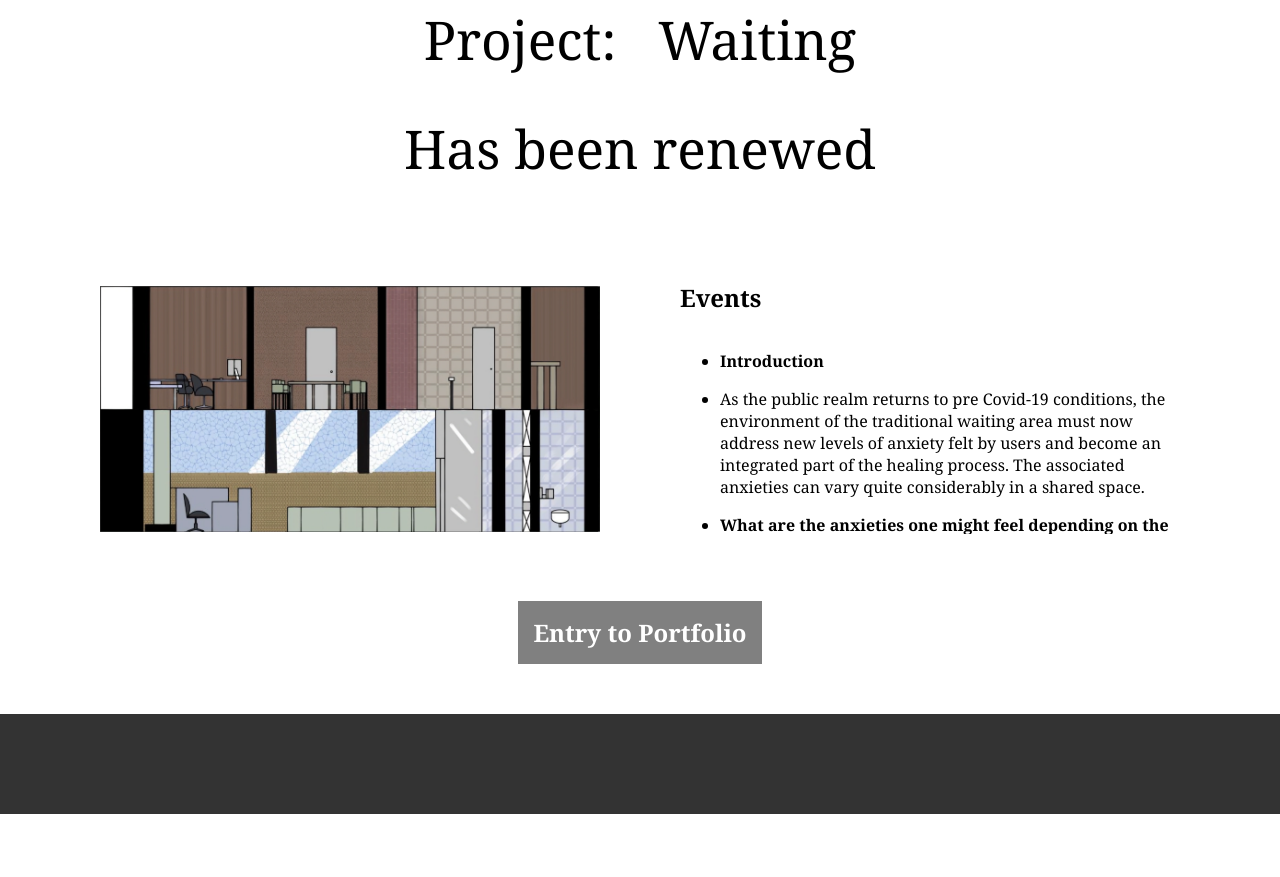
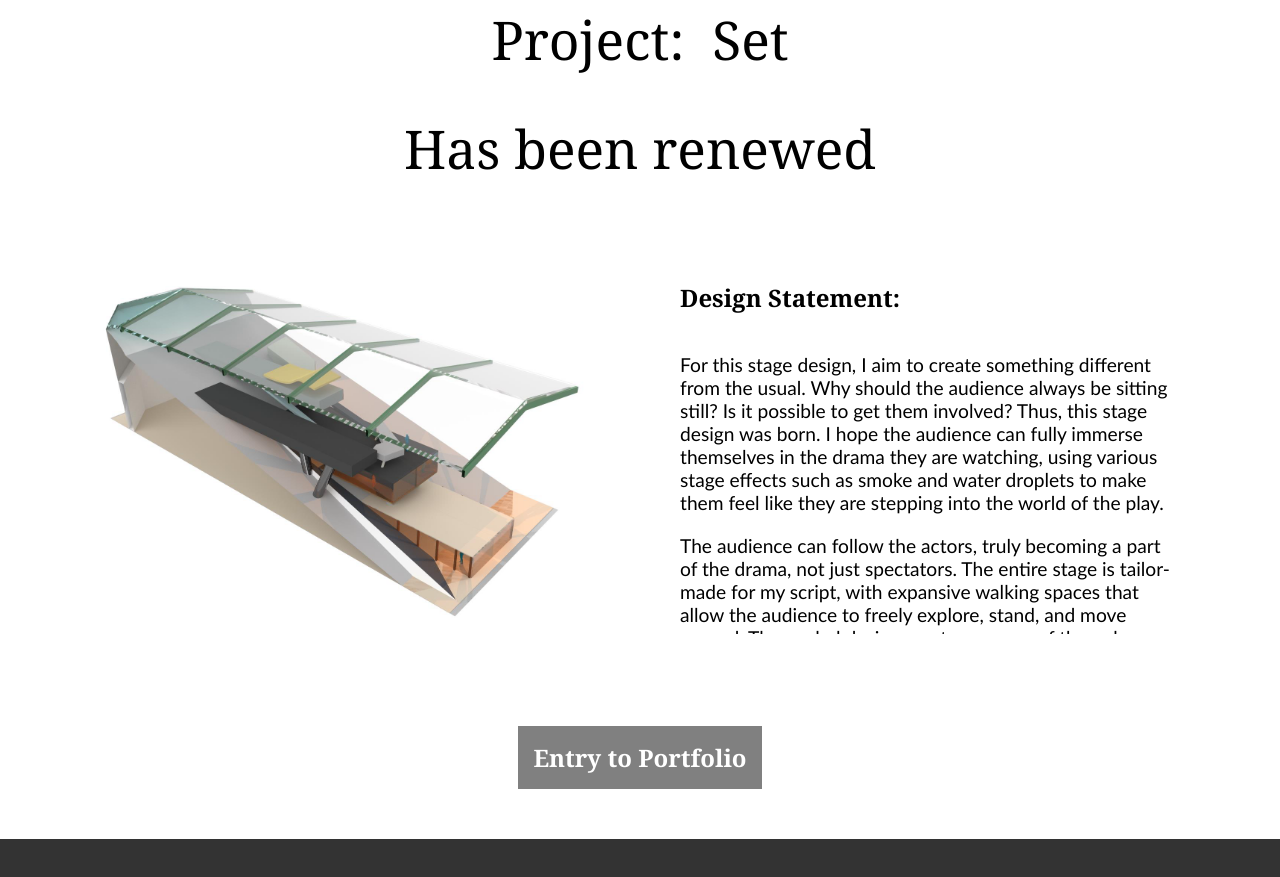
Before and after one commit to ZureTz/portfolio-website, a plain HTML site: page index.html in a window 1280 px wide. Shown: the part 1063-1940 px from the top of the page. Before the commit the page ends 1877 px from the top, so only its background shows below. Drawn offline with Linux system fonts and the light colour scheme.

Commit message:
Refactor background images, update styles, and revise event card content
Replace background image formats, adjust styling, and amend event card content to enhance visual appeal and user engagement

```diff
--- a/index.html
+++ b/index.html
@@ -46,8 +46,7 @@
             Project:
             <span class="barcode"> </span>
             <span class="barcode"> </span>
-            <span class="barcode"> </span>
-            Waiting
+            Set
           </p>
           <p>Has been renewed</p>
         </div>
@@ -55,67 +54,37 @@
 
       <article class="events cards">
         <article class="card">
-          <img src="/images/events/events-background.webp" alt="event image" />
+          <img src="/images/events/events-background.png" alt="event image" />
         </article>
 
         <article class="card">
-          <header><h2>Events</h2></header>
+          <header><h2>Design Statement:</h2></header>
           <div class="content">
-            <ul>
-              <li>
-                <strong>Introduction</strong>
-              </li>
+            <p>
+              For this stage design, I aim to create something different from
+              the usual. Why should the audience always be sitting still? Is it
+              possible to get them involved? Thus, this stage design was born. I
+              hope the audience can fully immerse themselves in the drama they
+              are watching, using various stage effects such as smoke and water
+              droplets to make them feel like they are stepping into the world
+              of the play.
+            </p>
 
-              <li>
-                <p>
-                  As the public realm returns to pre Covid-19 conditions, the
-                  environment of the traditional waiting area must now address
-                  new levels of anxiety felt by users and become an integrated
-                  part of the healing process. The associated anxieties can vary
-                  quite considerably in a shared space.
-                </p>
-              </li>
+            <p>
+              The audience can follow the actors, truly becoming a part of the
+              drama, not just spectators. The entire stage is tailor-made for my
+              script, with expansive walking spaces that allow the audience to
+              freely explore, stand, and move around. The angled design creates
+              a sense of the unknown about gravity, prompting the audience to
+              pay more attention to their senses, enabling them to fully engage
+              in the theatrical experience.
+            </p>
 
-              <li>
-                <p>
-                  <strong>
-                    What are the anxieties one might feel depending on the
-                    reason for the visit?
-                  </strong>
-                </p>
-              </li>
-
-              <li>
-                <p>
-                  <strong>
-                    How can a space function appropriately for a range of
-                    anxieties?
-                  </strong>
-                </p>
-              </li>
-
-              <li>
-                <p>
-                  <strong>
-                    What external influences of the space should be taken into
-                    consideration to enable you to make appropriate and logical
-                    proposals?
-                  </strong>
-                </p>
-              </li>
-
-              <li>
-                <p>
-                  You will be assigned one of the following:
-                </p>
-              </li>
-
-              <li>
-                <p>
-                  <strong>GP practice (NHS)</strong>
-                </p>
-              </li>
-            </ul>
+            <p>
+              As sensations gradually amplify, changes in lighting, atmosphere,
+              and smoke will further stimulate the audience to immerse
+              themselves in the roles within the play.
+            </p>
           </div>
         </article>
       </article>
--- a/styles.css
+++ b/styles.css
@@ -39,7 +39,6 @@ body {
   background: rgba(39, 46, 59, 0.5);
   border-radius: 4px;
 }
-
 
 /* Navigation bar */
 nav {
@@ -145,14 +144,12 @@ nav::after {
 }
 
 .banner {
-  background-image: linear-gradient(
-      rgba(39, 46, 59, 0.5),
-      rgba(39, 46, 59, 0.5)
-    ),
-    url(/images/background.jpg);
-  background-size: cover;
-  background-position: center;
-  background-repeat: no-repeat;
+  background: linear-gradient(rgba(39, 46, 59, 0.3), rgba(39, 46, 59, 0.3)),
+    url(/images/background.webp) no-repeat center fixed;
+  background-position: 50% 52px;
+  background-size: auto 100%;
+
+  /* height: calc(100% - 52px); */
   height: 100%;
   top: 0;
   left: 0;
@@ -196,7 +193,7 @@ nav::after {
 .card {
   margin: 40px;
   width: 500px;
-  height: 300px;
+  height: 400px;
 }
 
 .card img {
@@ -205,8 +202,10 @@ nav::after {
 }
 
 .card .content {
-  max-height: 200px;
+  max-height: 300px;
   overflow-y: scroll;
+  font-size: larger;
+  font-family: 'Gill Sans', 'Gill Sans MT', Calibri, 'Trebuchet MS', sans-serif;
   /* Hide scrollbar for IE, Edge and Firefox
   -ms-overflow-style: none; /* IE and Edge */
   /* scrollbar-width: none; Firefox */
@@ -247,6 +246,7 @@ nav::after {
   display: flex;
   justify-content: center;
   align-items: center;
+  margin: 25px;
 }
 .entry a {
   text-decoration: none;
```
Also changed, not shown: images/background.webp (added), images/events/events-background.png (added), images/events/events-background.webp (deleted), 1 other file.
